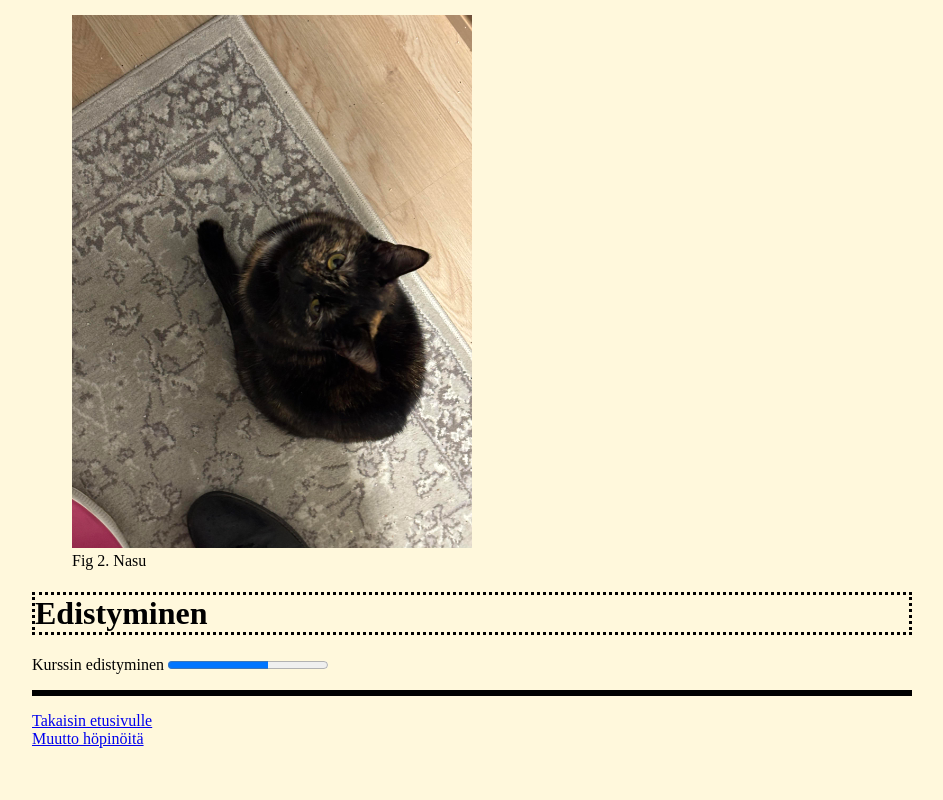
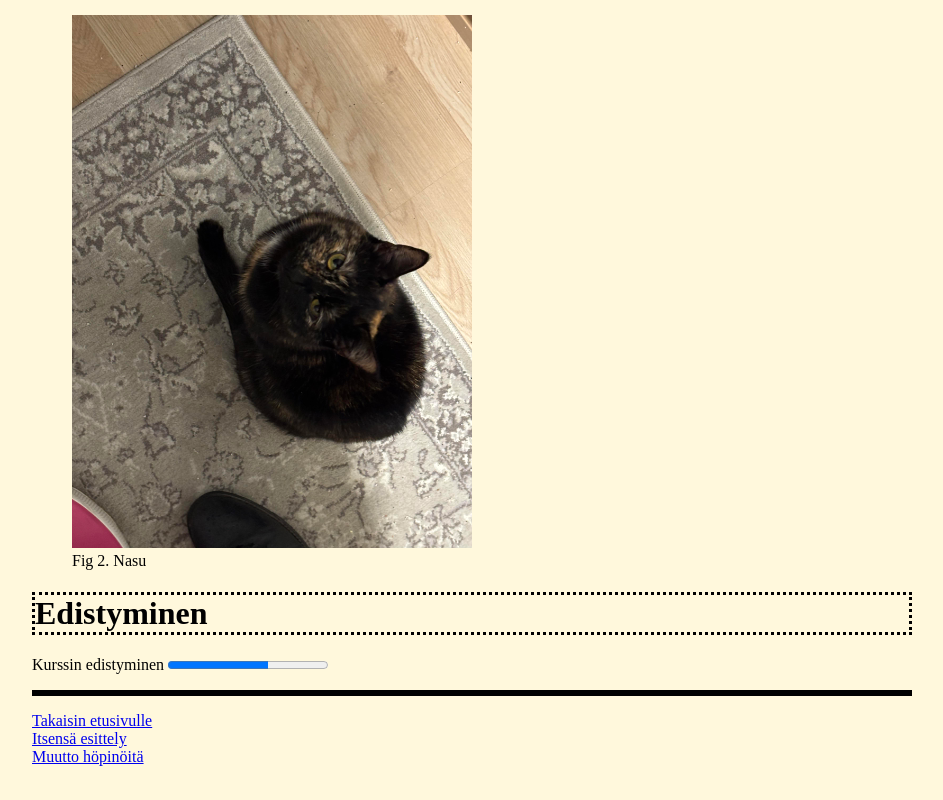
Before and after one commit to RuuJenna/Ruujenna.github.io, a plain HTML site: page second.html in a window 1280 px wide. Shown: the part 741-1541 px from the top of the page, without its empty margins (168-1111 px from the left). Drawn offline with Linux system fonts and the light colour scheme.

Commit message:
Add files via upload

```diff
--- a/second.html
+++ b/second.html
@@ -22,7 +22,7 @@
     <Progress id="https://canvas.laurea.fi/courses/11869/grades" value="10" max="16">37.5%</Progress>
     <p></p>
     <a href="index.html">Takaisin etusivulle</a> <br>
-
+    <a href="esittely.html">Itsensä esittely</a> <br>
     <a href="third.html">Muutto höpinöitä</a>
     </body>
 </html>
```
Also changed, not shown: index.html (+0 -1 lines).
